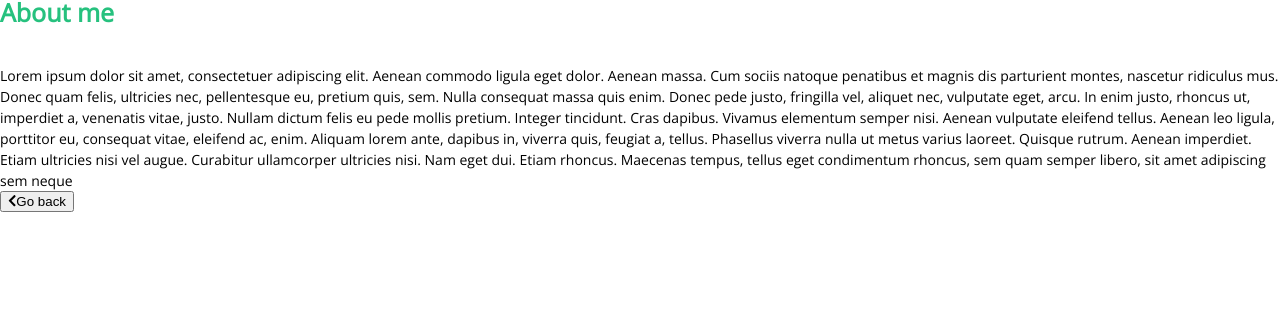
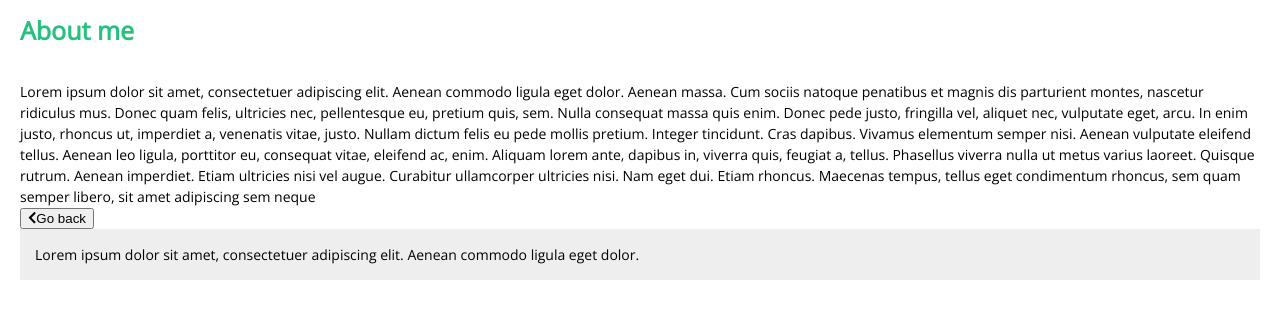
Before and after one commit to stiripo/cv-app, a React (Create React App) app in the folder cv-app/: page / in a window 1280 px wide. Shown: the top 318 px of the page. Built offline with nearby package versions, Linux system fonts and the light colour scheme.

Commit message:
Add Info component

```diff
--- a/cv-app/src/App.js
+++ b/cv-app/src/App.js
@@ -1,8 +1,9 @@
 import './App.scss';
 import { FontAwesomeIcon } from '@fortawesome/react-fontawesome';
 import { faChevronLeft } from '@fortawesome/free-solid-svg-icons';
-import { Box } from './components/Box'
-import { Button } from './components/Button'
+import { Box } from './components/Box';
+import { Button } from './components/Button';
+import { Info } from './components/Info';
 
 function App() {
   return (
@@ -12,6 +13,7 @@ function App() {
     content='Lorem ipsum dolor sit amet, consectetuer adipiscing elit. Aenean commodo ligula eget dolor. Aenean massa. Cum sociis natoque penatibus et magnis dis parturient montes, nascetur ridiculus mus. Donec quam felis, ultricies nec, pellentesque eu, pretium quis, sem. Nulla consequat massa quis enim. Donec pede justo, fringilla vel, aliquet nec, vulputate eget, arcu. In enim justo, rhoncus ut, imperdiet a, venenatis vitae, justo. Nullam dictum felis eu pede mollis pretium. Integer tincidunt. Cras dapibus. Vivamus elementum semper nisi. Aenean vulputate eleifend tellus. Aenean leo ligula, porttitor eu, consequat vitae, eleifend ac, enim. Aliquam lorem ante, dapibus in, viverra quis, feugiat a, tellus. Phasellus viverra nulla ut metus varius laoreet. Quisque rutrum. Aenean imperdiet. Etiam ultricies nisi vel augue. Curabitur ullamcorper ultricies nisi. Nam eget dui. Etiam rhoncus. Maecenas tempus, tellus eget condimentum rhoncus, sem quam semper libero, sit amet adipiscing sem neque' />
 
     <Button icon={<FontAwesomeIcon icon={faChevronLeft} />} text="Go back" />
+    <Info text='Lorem ipsum dolor sit amet, consectetuer adipiscing elit. Aenean commodo ligula eget dolor.' />
     </>
   );
 }
--- a/cv-app/src/App.scss
+++ b/cv-app/src/App.scss
@@ -1,20 +1,24 @@
-$main_font: 'Open Sans', sans-serif;
+$main_font: "Open Sans", sans-serif;
 $main_font_size: 14px;
 $green_color: #26c17e;
 
+body {
+    font-family: $main_font;
+    font-size: $main_font_size;
+    line-height: 21px;
+    padding: 20px;
+}
 
 .info-box {
-    font-family: $main_font;
-
     & h2 {
         margin-bottom: 40px;
         color: $green_color;
         font-size: 25px;
         font-weight: 700;
     }
+}
 
-     & div {
-        font-size: $main_font_size;
-        line-height: 21px;
+.info {
+    background: #eee;
+    padding: 15px;
 }
-}
--- /dev/null
+++ b/cv-app/src/components/Info.js
@@ -0,0 +1,7 @@
+export function Info(props) {
+    return (
+        <div className='info'>
+            {props.text}
+        </div>
+    )
+}
```
Lines whose indentation alone changed are shown as unchanged.
